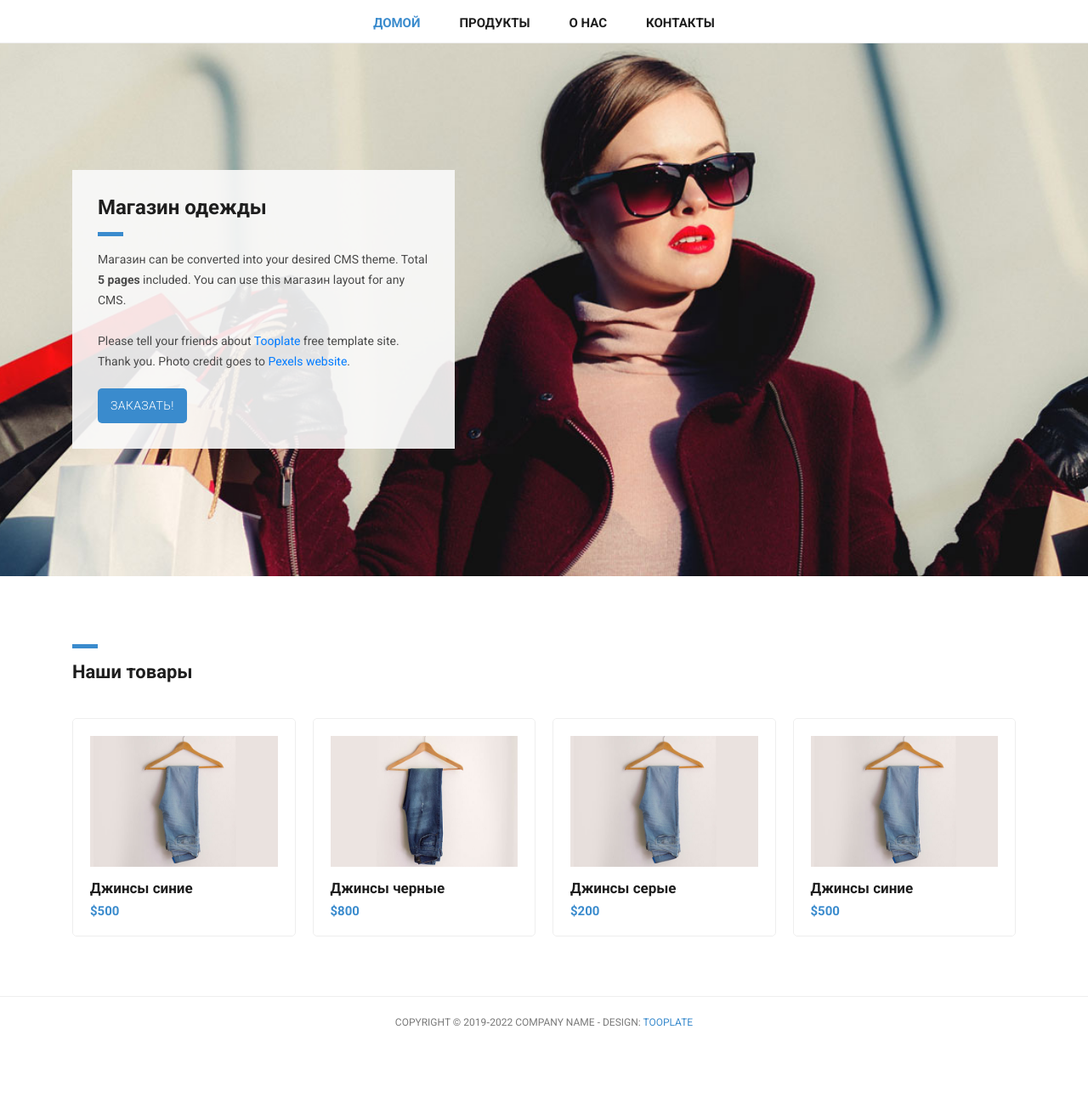
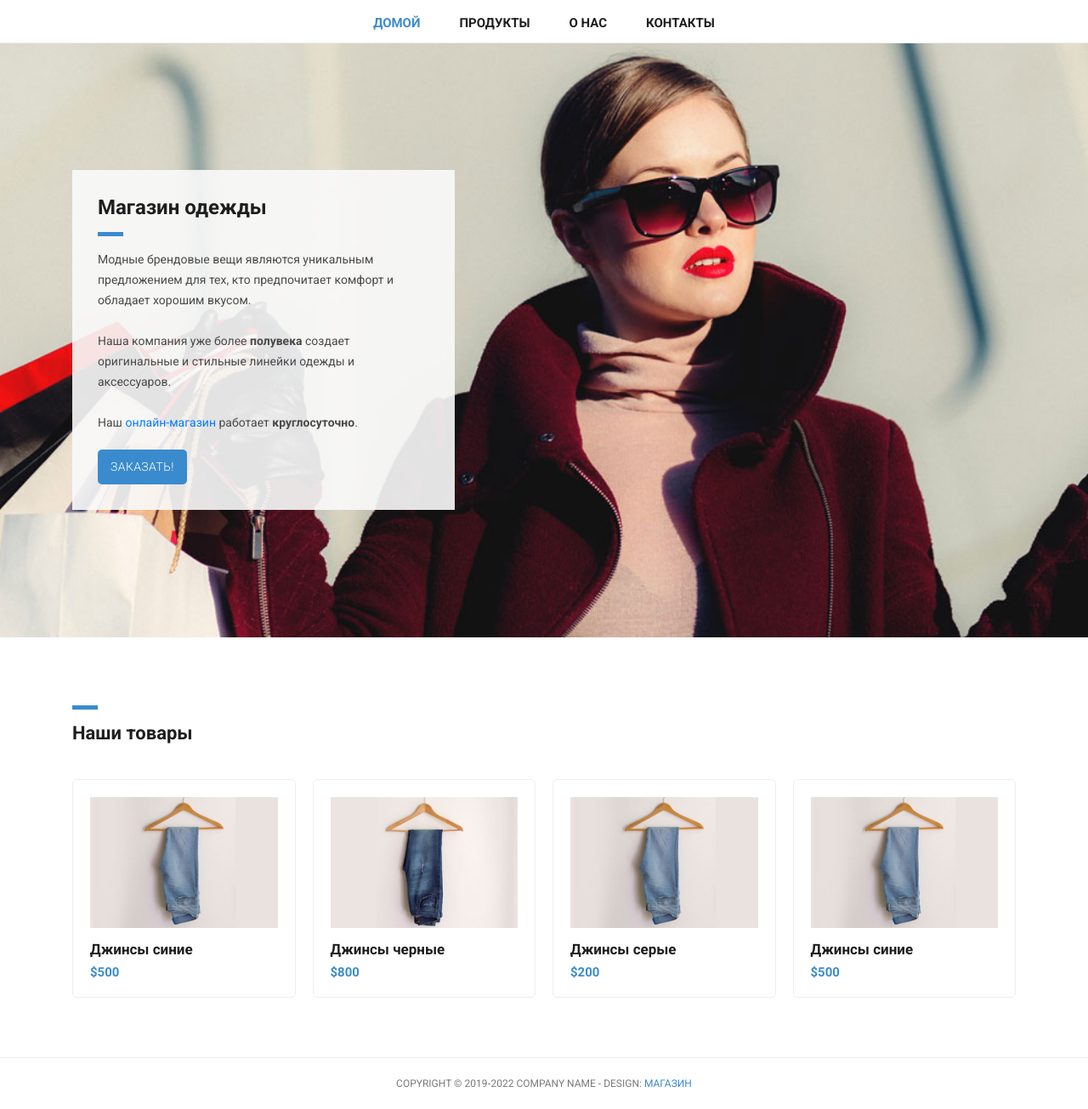
Before and after one commit to JK1914/stepshop_sdp_202_2022, a Django app: page / in a window 1280 px wide. Shown: the part 76-1381 px from the top of the page at 85% size. Before the commit the page ends 1284 px from the top, so only its background shows below. Run offline with Django 4.2, Linux system fonts and the light colour scheme; data comes from the database, SQL or seed files in the repository; some libraries are stand-ins or nearby versions.

Commit message:
add: lesson_13 files

```diff
--- a/stepshop/stepshop/templates/authapp/edit.html
+++ b/stepshop/stepshop/templates/authapp/edit.html
@@ -31,3 +31,5 @@
 
 </div>
 {% endblock %}
+
+{% include 'includes/inc_main_menu.html' %}
--- a/stepshop/stepshop/templates/authapp/login.html
+++ b/stepshop/stepshop/templates/authapp/login.html
@@ -2,6 +2,8 @@
 {% load static %}
 
 {% block title %} {{title|capfirst}} {% endblock %}
+
+{% include 'includes/inc_main_menu.html' %}
 
 {% block content %}
 
@@ -27,9 +29,6 @@
         </div>
     </div>
 
-
-
 </div>
 
-
 {% endblock %}
--- a/stepshop/stepshop/templates/authapp/register.html
+++ b/stepshop/stepshop/templates/authapp/register.html
@@ -2,6 +2,8 @@
 {% load static %}
 
 {% block title %} {{title|capfirst}} {% endblock %}
+
+{% include 'includes/inc_main_menu.html' %}
 
 {% block content %}
 
@@ -61,9 +63,6 @@
         </div>
     </div>
 
-
-
 </div>
 
-
 {% endblock %}
--- a/stepshop/stepshop/templates/base.html
+++ b/stepshop/stepshop/templates/base.html
@@ -178,7 +178,7 @@
             <div class="copyright-text">
               <p>Copyright &copy; 2019&dash;{% now "Y" %} Company Name
 
-                - Design: <a rel="nofollow" href="https://www.facebook.com/tooplate">Tooplate</a></p>
+                - Design: <a rel="nofollow" href="http://127.0.0.1:8000/">Магазин</a></p>
             </div>
           </div>
         </div>
@@ -210,9 +210,6 @@
       }
     </script>
 
-
-
-
   </body>
 
 </html>
--- a/stepshop/stepshop/templates/index.html
+++ b/stepshop/stepshop/templates/index.html
@@ -1,5 +1,6 @@
 {% extends 'base.html' %}
 {% load static %}
+{% load mytags %}
 
 {% block title %}{{title|capfirst}}{% endblock %}
 
@@ -13,13 +14,12 @@
                 <div class="caption">
                     <h2>Магазин одежды</h2>
                     <div class="line-dec"></div>
-                    <p>Магазин can be converted into your desired CMS theme. Total <strong>5 pages</strong>
-                        included. You can use this магазин layout for any CMS.
-                        <br><br>Please tell your friends about <a rel="nofollow"
-                                                                  href="https://www.inosmi.ru/">Tooplate</a>
-                        free template site. Thank you. Photo credit goes to <a rel="nofollow"
-                                                                               href="https://www.inosmi.ru">Pexels
-                            website</a>.</p>
+                    <p>Модные брендовые вещи являются уникальным предложением для тех, кто
+                        предпочитает комфорт и обладает хорошим вкусом.
+                        <br><br>Наша компания уже более
+                        <strong>полувека</strong> создает оригинальные и стильные линейки одежды и аксессуаров.
+                        <br><br>Наш <a rel="nofollow" href="http://127.0.0.1:8000/products/">онлайн-магазин</a>
+                        работает <strong>круглосуточно</strong>.</p>
                     <div class="main-button">
                         <a href="{% url 'products:index' %}">Заказать!</a>
                     </div>
@@ -77,7 +77,7 @@
 
                         <a href="{% url 'products:product' product.pk %}">
                             <div class="featured-item">
-                                <img src="/media/{{ product.image }}" alt="{{ product.name|capfirst }}">
+                                <img src="{{ product.image|media_folder_products }}" alt="{{ product.name|capfirst }}">
                                 <h4>{{ product.name|capfirst }}</h4>
                                 <h6>${{ product.price|floatformat:"g" }}</h6>
                             </div>
```
Also changed, not shown: stepshop/authapp/views.py (+10 -0 lines).
